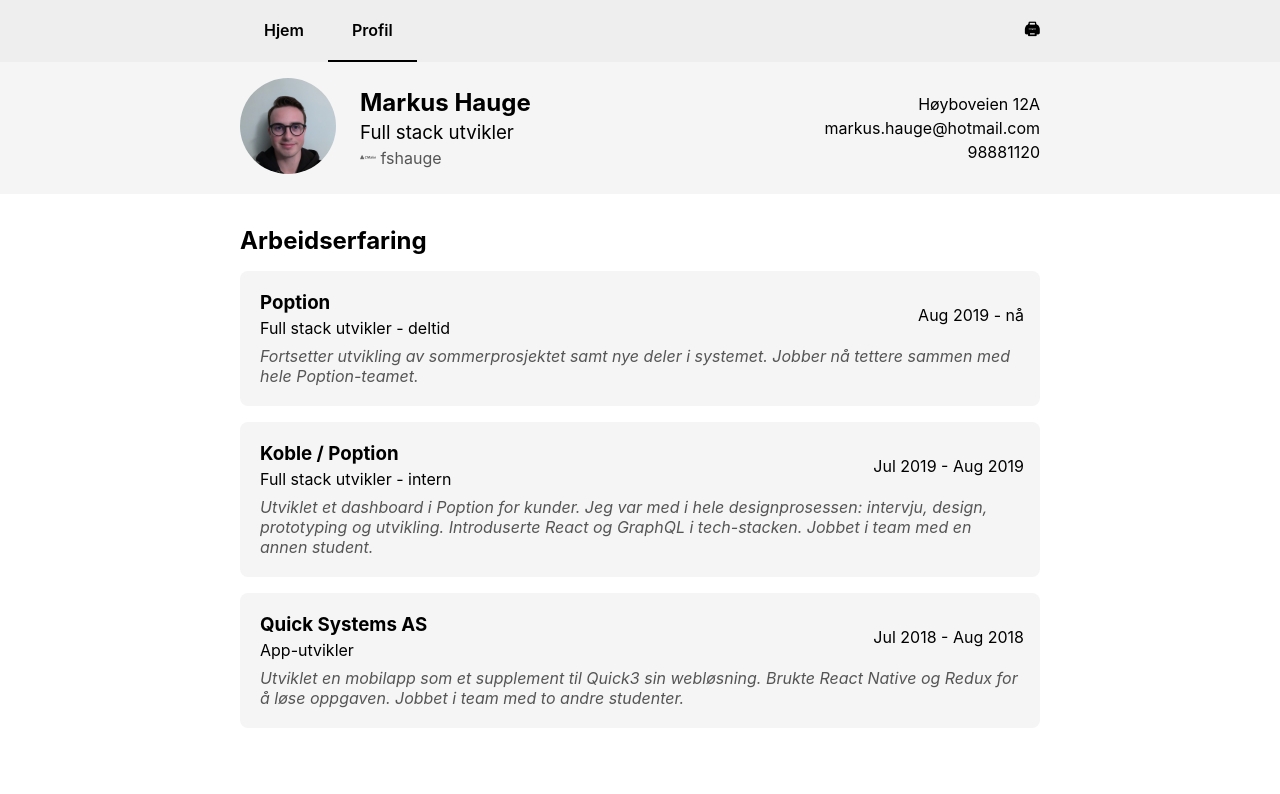
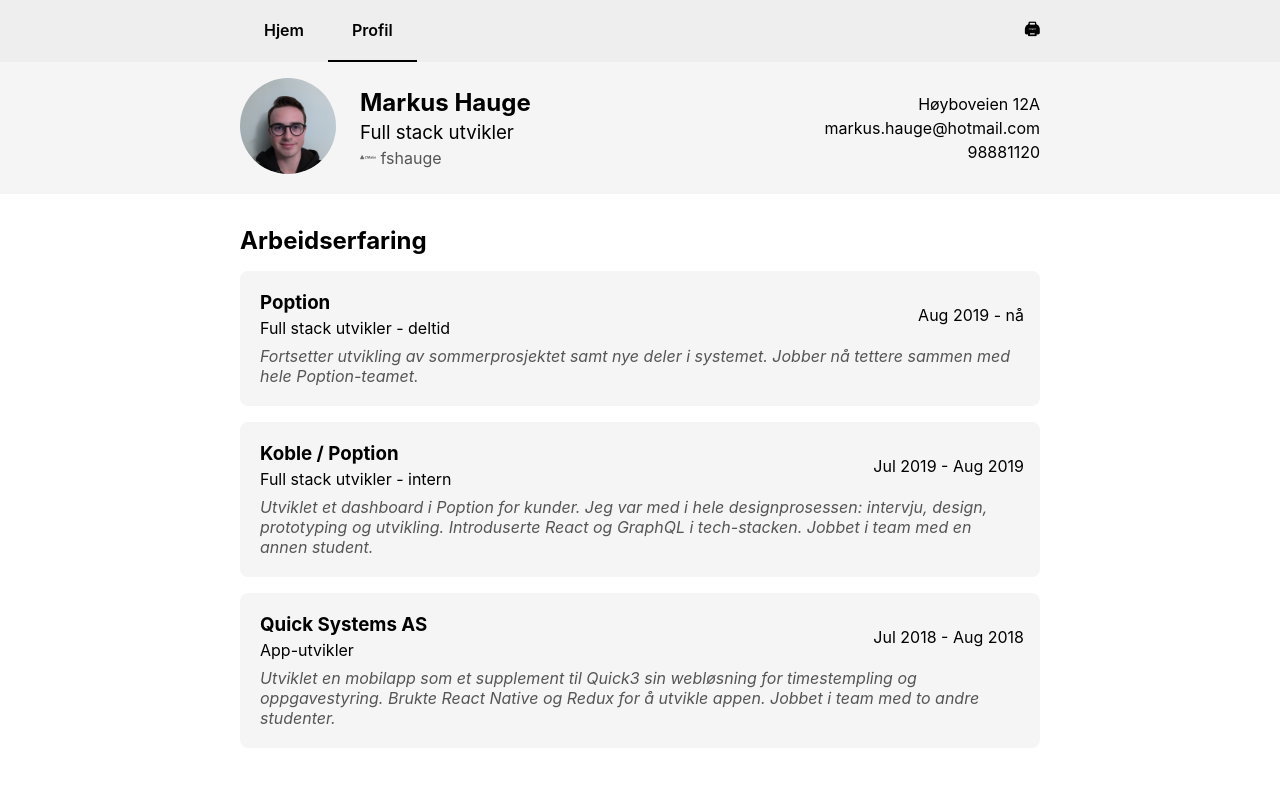
Before and after one commit to fshauge/homepage, a React (Create React App) app: page /profile in a window 1280 px wide. Shown: the top 794 px of the page. Built offline with nearby package versions, Linux system fonts and the light colour scheme.

Commit message:
Update descriptions

```diff
--- a/src/components/Profile.tsx
+++ b/src/components/Profile.tsx
@@ -91,9 +91,9 @@ const Profile = () => (
             position="App-utvikler"
             description={
               <Fragment>
-                Utviklet en mobilapp som et supplement til Quick3 sin
-                webløsning. Brukte React Native og Redux for å løse oppgaven.
-                Jobbet i team med to andre studenter.
+                Utviklet en mobilapp som et supplement til Quick3 sin webløsning
+                for timestempling og oppgavestyring. Brukte React Native og
+                Redux for å utvikle appen. Jobbet i team med to andre studenter.
               </Fragment>
             }
             duration={{ start: "Jul 2018", end: "Aug 2018" }}
```
